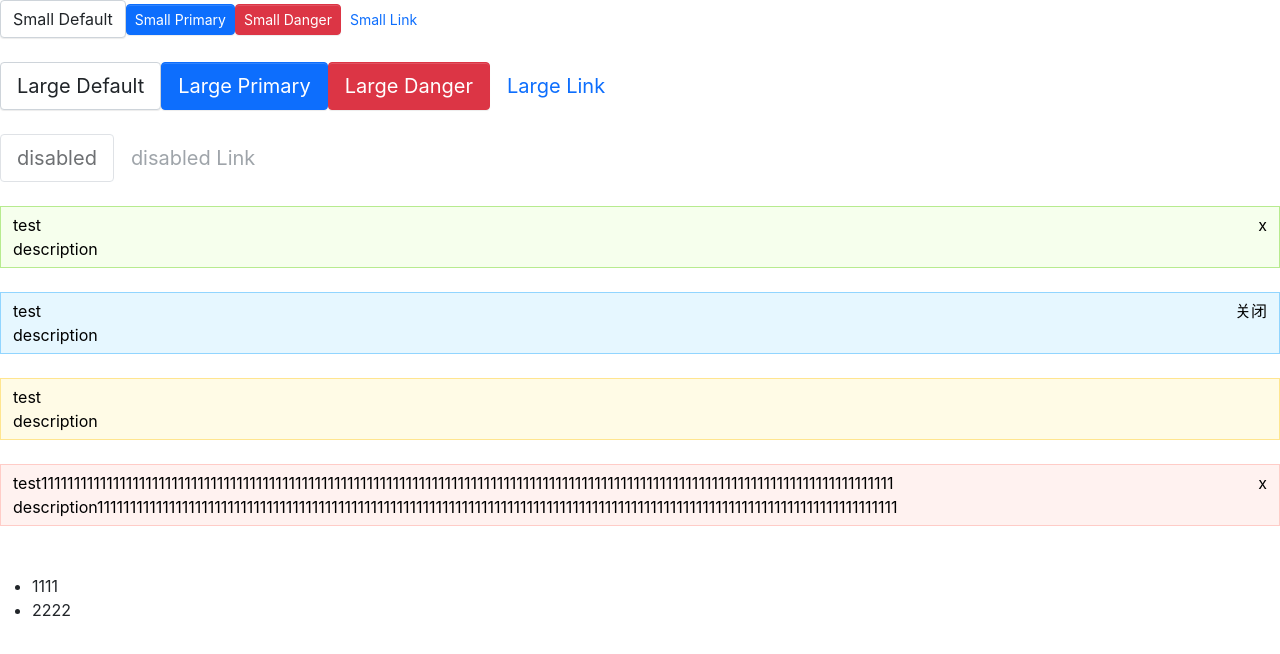
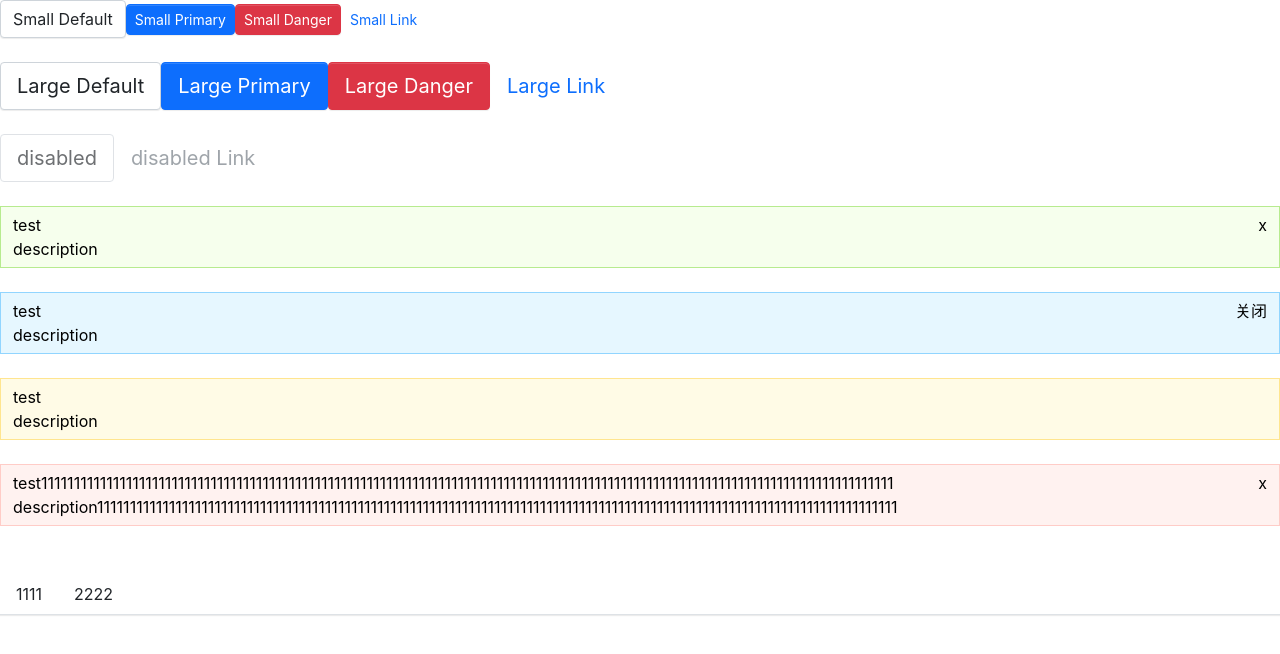
Before and after one commit to lttecho/nf-ui, a React (Create React App) app: page / in a window 1280 px wide. Shown: the top 654 px of the page. Built offline with nearby package versions, Linux system fonts and the light colour scheme.

Commit message:
【描述】更新menu组件

```diff
--- a/src/App.tsx
+++ b/src/App.tsx
@@ -33,9 +33,9 @@ const App: React.FC = () => {
         <Alert closable message="test11111111111111111111111111111111111111111111111111111111111111111111111111111111111111111111111111111111111111111111111111111111111" description="description111111111111111111111111111111111111111111111111111111111111111111111111111111111111111111111111111111111111111111111111111" type={AlertType.Error}></Alert>
         <br />
         <br />
-        <Menu>
-          <MenuItem>1111</MenuItem>
-          <MenuItem>2222</MenuItem>
+        <Menu onSelect={(index) => alert(index)}>
+          <MenuItem index={1} disabled>1111</MenuItem>
+          <MenuItem index={2}>2222</MenuItem>
         </Menu>
       </header>
     </div>
--- a/src/components/Menu/_style.scss
+++ b/src/components/Menu/_style.scss
@@ -0,0 +1,12 @@
+.menu {
+  display: flex;
+  flex-wrap: wrap;
+  padding-left: 0;
+  list-style: none;
+  border-bottom: $menu-border-width solid $menu-border-color;
+  box-shadow: $menu-box-shadow;
+  .menu-item {
+    padding: $menu-item-padding-y $menu-item-padding-x;
+    cursor: pointer;
+  }
+}
--- a/src/components/Menu/menu.tsx
+++ b/src/components/Menu/menu.tsx
@@ -1,12 +1,13 @@
-import React, { createContext } from 'react';
+import React, { useState, createContext } from 'react';
 import classNames from 'classnames';
 
 type MenuMode = 'horizontal' | 'vertical';
 
 type SelectCallback = (selectedIndex: number) => void;
 
+// 定义menucontext的类型
 interface IMenuContext {
-  curIndex: number;
+  index: number;
   onSelect?: SelectCallback
 }
 
@@ -19,7 +20,7 @@ export interface MenuProps {
 }
 
 // 创建一个透传给子组件的context
-export const MenuContext = createContext<IMenuContext>({ curIndex: 0 });
+export const MenuContext = createContext<IMenuContext>({ index: 0 });
 
 const Menu: React.FC<MenuProps> = (props) => {
   const {
@@ -27,15 +28,27 @@ const Menu: React.FC<MenuProps> = (props) => {
     className,
     mode,
     style,
-    children
+    children,
+    onSelect
   } = props;
+
+  const [activeIndex, setActiveIndex] = useState(defaultIndex); // 用于保存当前活动项
 
   const classes = classNames('menu', className, {
     'menu-vertical': mode === 'vertical'
   });
 
+  const handleClick = (index: number) => {
+    setActiveIndex(index);
+    if (onSelect) {
+      onSelect(index);
+    }
+  };
+
+  // 创建menucontext的具体数据
   const passedMenuContext: IMenuContext = {
-    curIndex: 0
+    index: activeIndex ? activeIndex : 0,
+    onSelect: handleClick
   };
 
   return (
--- a/src/components/Menu/menuItem.tsx
+++ b/src/components/Menu/menuItem.tsx
@@ -1,8 +1,9 @@
-import React from 'react';
+import React, { useContext } from 'react';
 import classNames from 'classnames';
+import { MenuContext } from './menu';
 
 export interface MenuItemProps {
-  index?: number; // 高亮选择
+  index: number; // 高亮选择
   disabled?: boolean;
   className?: string;
   style?: React.CSSProperties;
@@ -10,13 +11,20 @@ export interface MenuItemProps {
 
 const MenuItem: React.FC<MenuItemProps> = (props) => {
   const { index, disabled, className, style, children } = props;
-
+  const context = useContext(MenuContext);
   const classes = classNames('menu-item', className, {
     'is-disabled': disabled,
+    'is-active': context.index === index
   });
 
+  const handleClick = () => {
+    if (context.onSelect && !disabled) {
+      context.onSelect(index);
+    }
+  };
+
   return (
-    <li className={classes} style={style}>
+    <li className={classes} style={style} onClick={handleClick}>
       {children}
     </li>
   );
```
